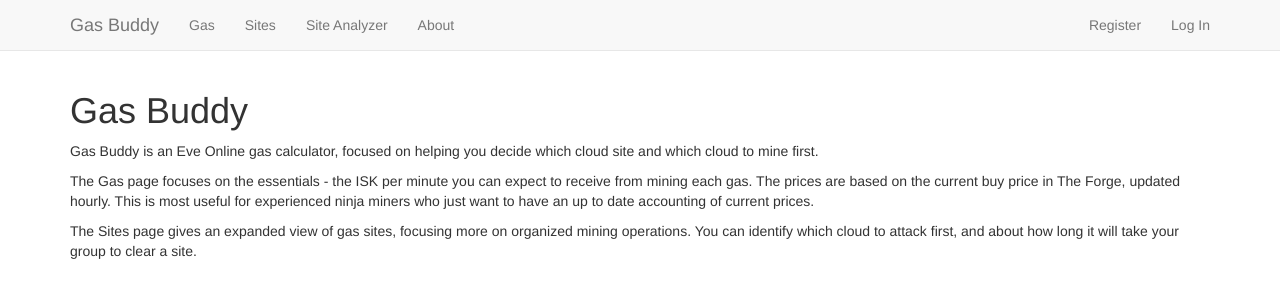
After one commit to eric-oaktree/gasbuddy, a Django app: page /about/ in a window 1280 px wide. The commit adds this page. Shown: the top 300 px of the page. Run offline with Django 3.2, Linux system fonts and the light colour scheme; parts of the project's set-up code (start-up, migrations or seed data) failed here and were passed over; some libraries are stand-ins or nearby versions.

Commit message:
about page

```diff
--- /dev/null
+++ b/home/templates/home/about.html
@@ -0,0 +1,14 @@
+{% extends "home/topbar.html" %}
+{% load bootstrap3 %}
+{% load humanize %}
+{% load static %}
+
+{% block content %}
+
+<h1>Gas Buddy</h1>
+
+<p>Gas Buddy is an Eve Online gas calculator, focused on helping you decide which cloud site and which cloud to mine first.</p>
+<p>The Gas page focuses on the essentials - the ISK per minute you can expect to receive from mining each gas.  The prices are based on the current buy price in The Forge, updated hourly.  This is most useful for experienced ninja miners who just want to have an up to date accounting of current prices.</p>
+<p>The Sites page gives an expanded view of gas sites, focusing more on organized mining operations.  You can identify which cloud to attack first, and about how long it will take your group to clear a site.</p>
+
+{% endblock content %}
--- a/home/templates/home/topbar.html
+++ b/home/templates/home/topbar.html
@@ -45,6 +45,7 @@
             <li><a href="{% url 'home:home' %}">Gas</a></li>
             <li><a href="{% url 'home:sites' %}">Sites</a></li>
             <li><a href="{% url 'home:site_an' %}">Site Analyzer</a></li>
+            <li><a href="{% url 'home:about' %}">About</a></li>
             {% if request.user.is_superuser %}
             <li><a href="{% url 'admin:index' %}">Admin</a></li>
             {% endif %}
--- a/home/urls.py
+++ b/home/urls.py
@@ -9,5 +9,6 @@ urlpatterns = [
     url(r'^setup_site/$', views.setup_site, name='setup_site'),
     url(r'^pull_prices/$', views.pull_prices, name='pull_prices'),
     url(r'^wipe_db/$', views.wipe_db, name='wipe_db'),
+    url(r'^about/$', views.about, name='about'),
     url(r'^$', views.home, name='home'),
 ]
--- a/home/views.py
+++ b/home/views.py
@@ -9,6 +9,9 @@ from decimal import *
 # Create your views here.
 from .models import Gas, Region, Station, Site, Ship, Harvester, Setup, APICheck
 from .forms import GasForm, SiteForm
+
+def about(request):
+    return render(request, 'home/about.html')
 
 def home(request):
     if request.method == "POST":
```
